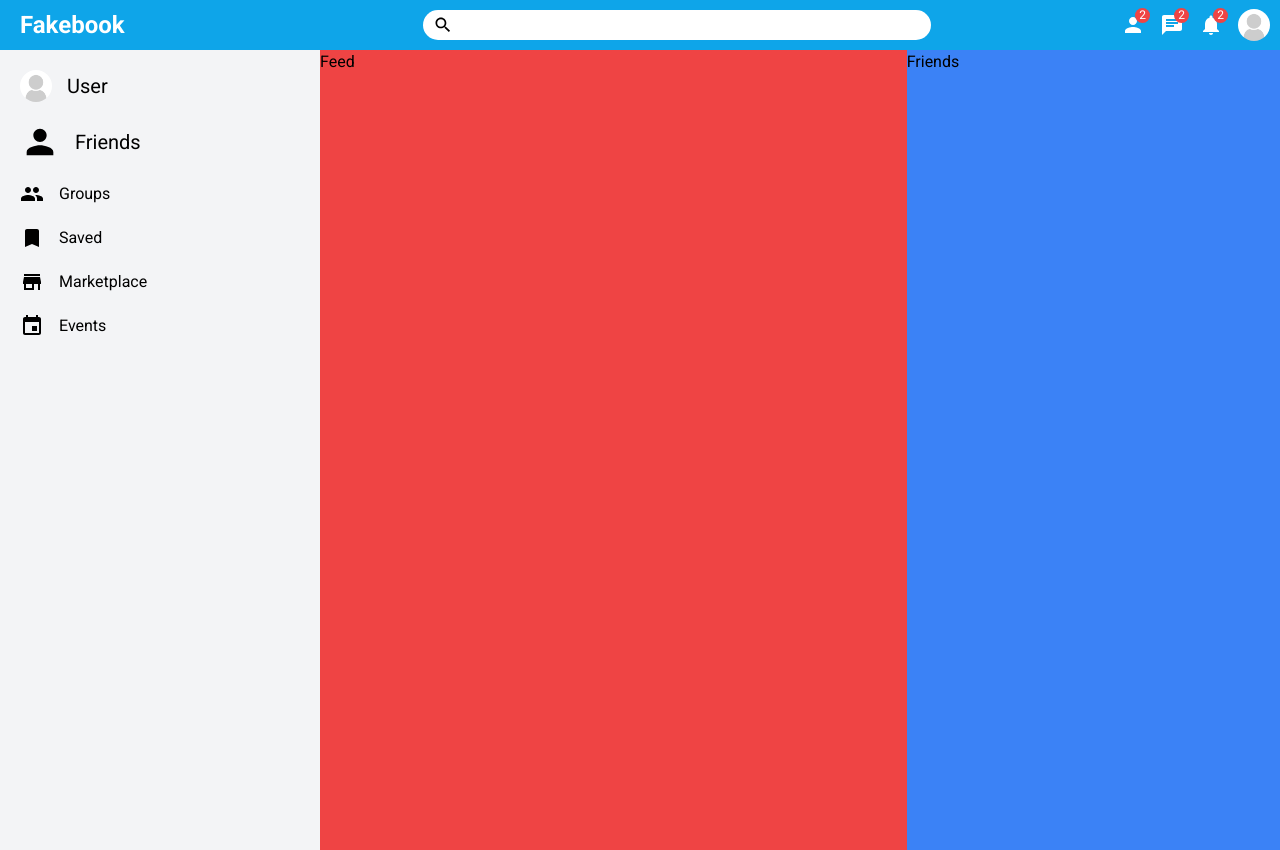
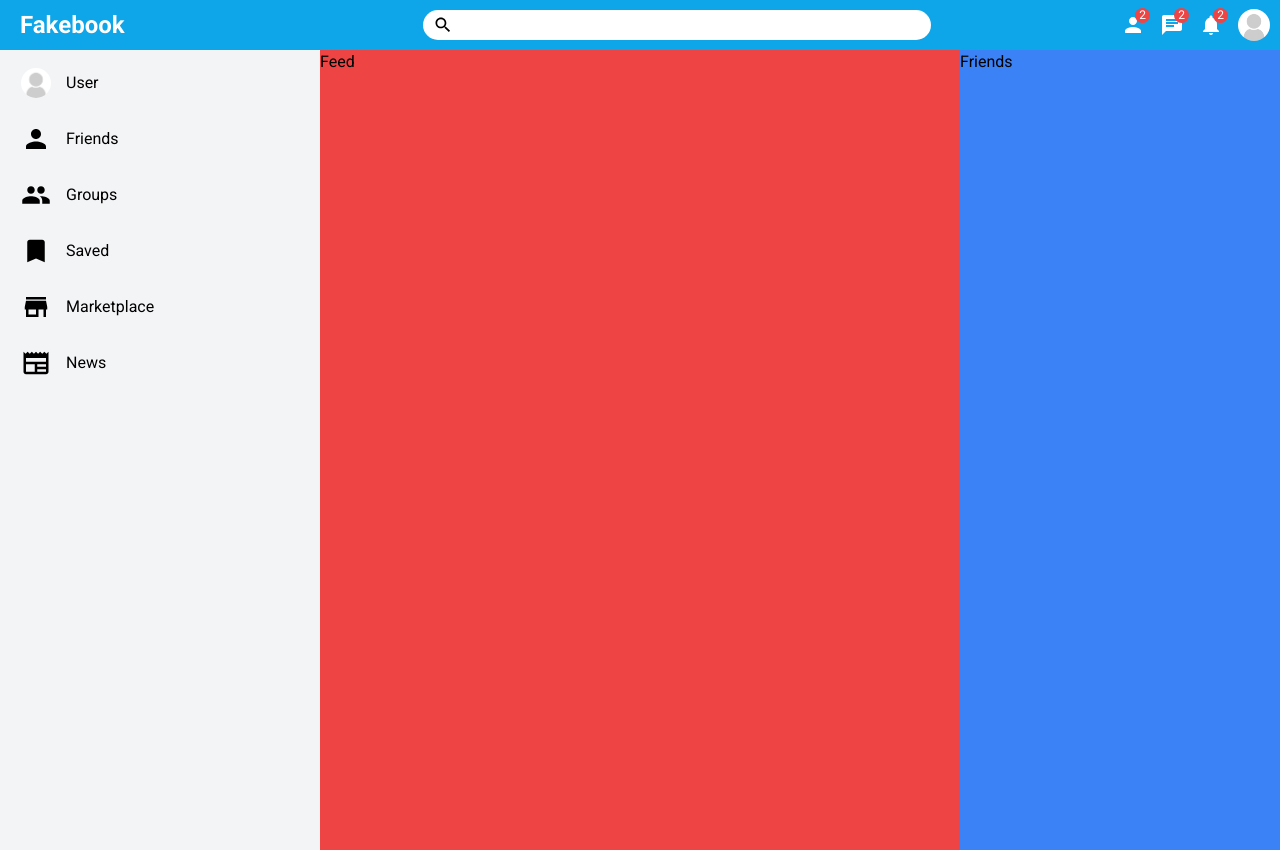
Before and after one commit to dan-k-park/Fakebook, a React (Create React App) app in the folder client/: page / in a window 1280 px wide. Built offline with nearby package versions, Linux system fonts and the light colour scheme.

Commit message:
finished categories, on to feed

```diff
--- a/client/src/components/Categories.tsx
+++ b/client/src/components/Categories.tsx
@@ -1,4 +1,4 @@
-import { Bookmark, Event, Group, Person, Store } from "@mui/icons-material";
+import { Bookmark, Group, Newspaper, Person, Store } from "@mui/icons-material";
 import { Link } from "react-router-dom";
 
 export const Categories = () => {
@@ -6,38 +6,48 @@ export const Categories = () => {
 
   return (
     <div className="flex-[3] h-[calc(100vh-50px)] overflow-y-scroll sticky top-[50px]">
-      <div className="p-[20px]">
+      <div className="py-[10px] px-[15px]">
         <ul className="p-0 m-0 list-none">
           <Link to="/dfas">
-            <li className="flex items-center mb-[20px]">
+            <li className="flex py-[8px] pl-[6px] items-center mb-[10px] hover:bg-gray-200 hover:rounded-lg">
               <img
                 src={publicFolder + "/assets/person/noAvatar.png"}
                 alt="User avatar"
-                className="w-[32px] h-[32px] rounded-full object-cover cursor-pointer mr-[15px]"
+                className="w-[30px] h-[30px] rounded-full object-cover cursor-pointer mr-[15px]"
               />
-              <span className="text-[20px]">User</span>
+              <span className="text-[16px]">User</span>
             </li>
           </Link>
-          <li className="flex items-center mb-[20px]">
-            <Person className="mr-[15px] text-[40px]" />
-            <span className="text-[20px]">Friends</span>
-          </li>
-          <li className="flex items-center mb-[20px]">
-            <Group className="mr-[15px]" />
-            <span>Groups</span>
-          </li>
-          <li className="flex items-center mb-[20px]">
-            <Bookmark className="mr-[15px]" />
-            <span>Saved</span>
-          </li>
-          <li className="flex items-center mb-[20px]">
-            <Store className="mr-[15px]" />
-            <span>Marketplace</span>
-          </li>
-          <li className="flex items-center mb-[20px]">
-            <Event className="mr-[15px]" />
-            <span>Events</span>
-          </li>
+          <Link to="/">
+            <li className="flex py-[8px] pl-[6px] items-center mb-[10px] hover:bg-gray-200 hover:rounded-lg">
+              <Person className="mr-[15px] text-[30px]" />
+              <span className="text-[16px]">Friends</span>
+            </li>
+          </Link>
+          <Link to="/">
+            <li className="flex py-[8px] pl-[6px] items-center mb-[10px] hover:bg-gray-200 hover:rounded-lg">
+              <Group className="mr-[15px] text-[30px]" />
+              <span className="text-[16px]">Groups</span>
+            </li>
+          </Link>
+          <Link to="/">
+            <li className="flex py-[8px] pl-[6px] items-center mb-[10px] hover:bg-gray-200 hover:rounded-lg">
+              <Bookmark className="mr-[15px] text-[30px]" />
+              <span className="text-[16px]">Saved</span>
+            </li>
+          </Link>
+          <Link to="/">
+            <li className="flex py-[8px] pl-[6px] items-center mb-[10px] hover:bg-gray-200 hover:rounded-lg">
+              <Store className="mr-[15px] text-[30px]" />
+              <span className="text-[16px]">Marketplace</span>
+            </li>
+          </Link>
+          <Link to="/">
+            <li className="flex py-[8px] pl-[6px] items-center mb-[10px] hover:bg-gray-200 hover:rounded-lg">
+              <Newspaper className="mr-[15px] text-[30px]" />
+              <span className="text-[16px]">News</span>
+            </li>
+          </Link>
         </ul>
       </div>
     </div>
--- a/client/src/components/Feed.tsx
+++ b/client/src/components/Feed.tsx
@@ -1,5 +1,5 @@
 import React from "react";
 
 export const Feed = () => {
-  return <div className="flex-[5.5] bg-red-500 h-[100vh]">Feed</div>;
+  return <div className="flex-[6] bg-red-500 h-[100vh]">Feed</div>;
 };
--- a/client/src/components/Friends.tsx
+++ b/client/src/components/Friends.tsx
@@ -1,5 +1,5 @@
 import React from "react";
 
 export const Friends = () => {
-  return <div className="flex-[3.5] bg-blue-500 h-[100vh]">Friends</div>;
+  return <div className="flex-[3] bg-blue-500 h-[100vh]">Friends</div>;
 };
```
